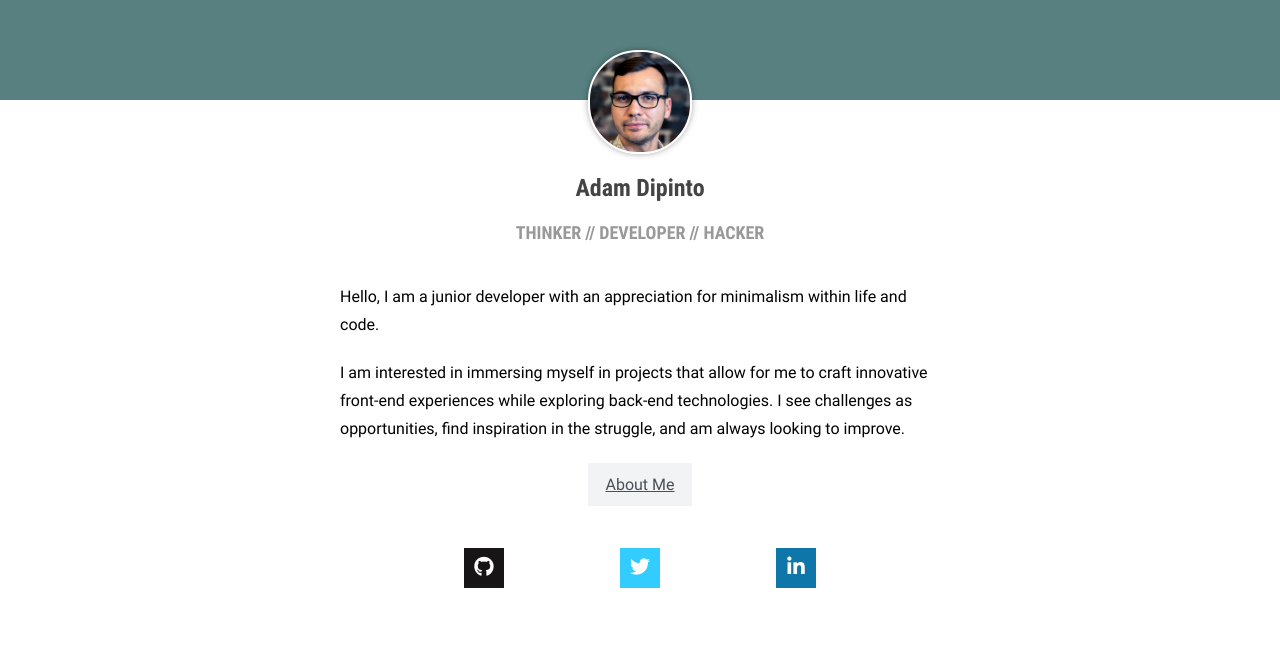
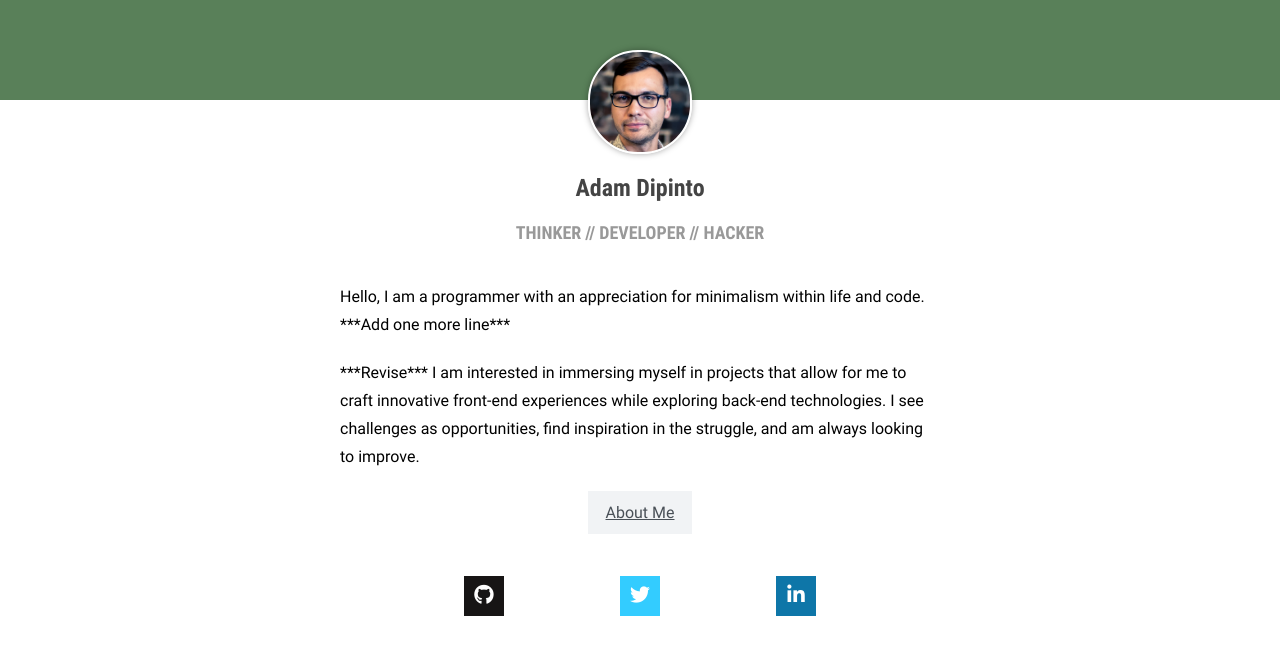
Before and after one commit to atom888/adam-dipinto-website, a plain HTML site: page index.html in a window 1280 px wide. Drawn offline with nearby package versions, Linux system fonts and the light colour scheme.

Commit message:
Added extra colors to select from for header and revise notes for content on index

```diff
--- a/css/main.css
+++ b/css/main.css
@@ -91,7 +91,13 @@ pre {
   height: calc(100px);
   /* background-image: url('../img/header_photo.jpg'); */
   background-size: cover;
-  background-color: #598080;
+  background-color: #598059;
+  /* #598080
+  #598059
+  #805980
+  #805959
+   */
+
   background-position-y: 90%;
   background-position-x: 50%;
 }
--- a/index.html
+++ b/index.html
@@ -26,10 +26,10 @@
     </div>
 
     <p>
-      Hello, I am a junior developer with an appreciation for minimalism within life and code.
+      Hello, I am a programmer with an appreciation for minimalism within life and code. ***Add one more line***
     </p>
     <p>
-      I am interested in immersing myself in projects that allow for me to craft innovative front-end experiences while exploring back-end technologies. I see challenges as opportunities, find inspiration in the struggle, and am always looking to improve.
+      ***Revise*** I am interested in immersing myself in projects that allow for me to craft innovative front-end experiences while exploring back-end technologies. I see challenges as opportunities, find inspiration in the struggle, and am always looking to improve.
     </p>
 
     <div class="nav">
```
